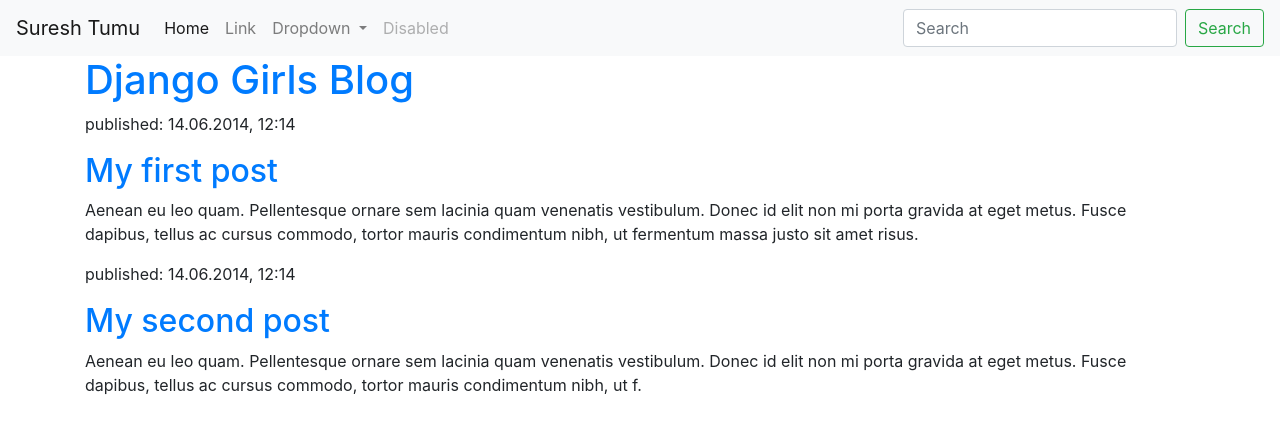
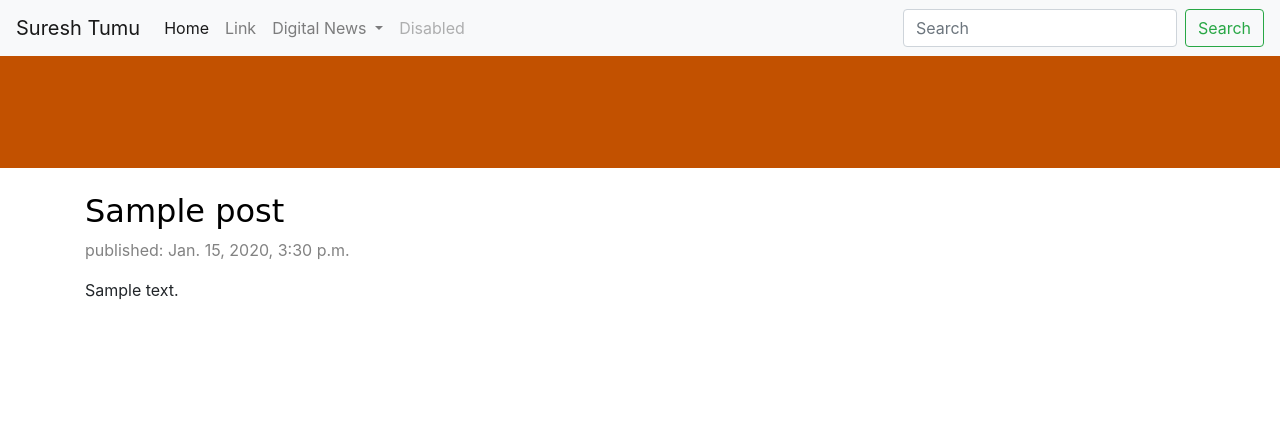
Before and after one commit to iamsureshtumu/my-first-blog, a Django app: page / in a window 1280 px wide. Shown: the top 434 px of the page. Run offline with Django 3.2, Linux system fonts and the light colour scheme; tables that the repository leaves empty hold one stand-in row (values such as "Sample post"); some libraries are stand-ins or nearby versions.

Commit message:
Added view and template for detailed blog post as well as CSS for the site.

```diff
--- /dev/null
+++ b/blog/static/css/blog.css
@@ -0,0 +1,62 @@
+h1 a,
+h2 a {
+    color: #C25100;
+    /* font-family: 'Lobster'; */
+}
+
+.page-header {
+    background-color: #C25100;
+    margin-top: 0;
+    padding: 20px 20px 20px 40px;
+}
+
+.page-header h1,
+.page-header h1 a,
+.page-header h1 a:visited,
+.page-header h1 a:active {
+    color: #ffffff;
+    font-size: 36pt;
+    text-decoration: none;
+}
+
+.content {
+    margin-left: 40px;
+}
+
+h1,
+h2,
+h3,
+h4 {
+    font-family: 'Lobster', cursive;
+}
+
+.date {
+    color: #828282;
+}
+
+.save {
+    float: right;
+}
+
+.post-form textarea,
+.post-form input {
+    width: 100%;
+}
+
+.top-menu,
+.top-menu:hover,
+.top-menu:visited {
+    color: #ffffff;
+    float: right;
+    font-size: 26pt;
+    margin-right: 20px;
+}
+
+.post {
+    margin-bottom: 70px;
+}
+
+.post h2 a,
+.post h2 a:visited {
+    color: #000000;
+}
--- /dev/null
+++ b/blog/templates/blog/base.html
@@ -0,0 +1,81 @@
+{% load static %}
+
+<!doctype html>
+<html lang="en">
+
+<head>
+    <!-- Required meta tags -->
+    <meta charset="utf-8">
+    <meta name="viewport" content="width=device-width, initial-scale=1, shrink-to-fit=no">
+
+    <!-- Bootstrap CSS -->
+    <link rel="stylesheet" href="https://stackpath.bootstrapcdn.com/bootstrap/4.3.1/css/bootstrap.min.css" integrity="sha384-ggOyR0iXCbMQv3Xipma34MD+dH/1fQ784/j6cY/iJTQUOhcWr7x9JvoRxT2MZw1T" crossorigin="anonymous">
+    <link rel="stylesheet" href="{% static 'css/blog.css' %}">
+    <title>Hello, world!</title>
+</head>
+
+<body>
+    <nav class="navbar navbar-expand-lg navbar-light bg-light">
+        <a class="navbar-brand" href="#">Suresh Tumu</a>
+        <button class="navbar-toggler" type="button" data-toggle="collapse" data-target="#navbarSupportedContent" aria-controls="navbarSupportedContent" aria-expanded="false" aria-label="Toggle navigation">
+          <span class="navbar-toggler-icon"></span>
+        </button>
+
+        <div class="collapse navbar-collapse" id="navbarSupportedContent">
+            <ul class="navbar-nav mr-auto">
+                <li class="nav-item active">
+                    <a class="nav-link" href="#">Home <span class="sr-only">(current)</span></a>
+                </li>
+                <li class="nav-item">
+                    <a class="nav-link" href="#">Link</a>
+                </li>
+                <li class="nav-item dropdown">
+                    <a class="nav-link dropdown-toggle" href="#" id="navbarDropdown" role="button" data-toggle="dropdown" aria-haspopup="true" aria-expanded="false">
+                Digital News
+              </a>
+                    <div class="dropdown-menu" aria-labelledby="navbarDropdown">
+                        <a class="dropdown-item" href="https://timesofindia.indiatimes.com/home/headlines">Times of India</a>
+                        <a class="dropdown-item" href="https://www.hindustantimes.com/world-news/">Hindusthan Times</a>
+                        <div class="dropdown-divider"></div>
+                        <a class="dropdown-item" href="https://www.deccanherald.com/nation">Deccan Hernald</a>
+                    </div>
+                </li>
+                <li class="nav-item">
+                    <a class="nav-link disabled" href="#" tabindex="-1" aria-disabled="true">Disabled</a>
+                </li>
+            </ul>
+            <form class="form-inline my-2 my-lg-0">
+                <input class="form-control mr-sm-2" type="search" placeholder="Search" aria-label="Search">
+                <button class="btn btn-outline-success my-2 my-sm-0" type="submit">Search</button>
+            </form>
+        </div>
+    </nav>
+    <div class="page-header">
+        <marquee>
+            <h1><a href="#">News Blog</a></h1>
+        </marquee>
+
+    </div>
+    <!-- Content here -->
+    <div class="container">
+        <!-- <div class="row">
+            <div class="col-md-8"> -->
+
+
+        <br> {% block content %} {% endblock %}
+
+
+    </div>
+    </div>
+
+    </div>
+
+    <!-- Optional JavaScript -->
+    <!-- jQuery first, then Popper.js, then Bootstrap JS -->
+    <script src="https://code.jquery.com/jquery-3.3.1.slim.min.js" integrity="sha384-q8i/X+965DzO0rT7abK41JStQIAqVgRVzpbzo5smXKp4YfRvH+8abtTE1Pi6jizo" crossorigin="anonymous"></script>
+    <script src="https://cdnjs.cloudflare.com/ajax/libs/popper.js/1.14.7/umd/popper.min.js" integrity="sha384-UO2eT0CpHqdSJQ6hJty5KVphtPhzWj9WO1clHTMGa3JDZwrnQq4sF86dIHNDz0W1" crossorigin="anonymous"></script>
+    <script src="https://stackpath.bootstrapcdn.com/bootstrap/4.3.1/js/bootstrap.min.js" integrity="sha384-JjSmVgyd0p3pXB1rRibZUAYoIIy6OrQ6VrjIEaFf/nJGzIxFDsf4x0xIM+B07jRM" crossorigin="anonymous"></script>
+
+</body>
+
+</html>
--- a/blog/templates/blog/post_list.html
+++ b/blog/templates/blog/post_list.html
@@ -1,82 +1,10 @@
-<!doctype html>
-<html lang="en">
-
-<head>
-    <!-- Required meta tags -->
-    <meta charset="utf-8">
-    <meta name="viewport" content="width=device-width, initial-scale=1, shrink-to-fit=no">
-
-    <!-- Bootstrap CSS -->
-    <link rel="stylesheet" href="https://stackpath.bootstrapcdn.com/bootstrap/4.3.1/css/bootstrap.min.css" integrity="sha384-ggOyR0iXCbMQv3Xipma34MD+dH/1fQ784/j6cY/iJTQUOhcWr7x9JvoRxT2MZw1T" crossorigin="anonymous">
-
-    <title>Hello, world!</title>
-</head>
-
-<body>
-    <nav class="navbar navbar-expand-lg navbar-light bg-light">
-        <a class="navbar-brand" href="#">Suresh Tumu</a>
-        <button class="navbar-toggler" type="button" data-toggle="collapse" data-target="#navbarSupportedContent" aria-controls="navbarSupportedContent" aria-expanded="false" aria-label="Toggle navigation">
-          <span class="navbar-toggler-icon"></span>
-        </button>
-
-        <div class="collapse navbar-collapse" id="navbarSupportedContent">
-            <ul class="navbar-nav mr-auto">
-                <li class="nav-item active">
-                    <a class="nav-link" href="#">Home <span class="sr-only">(current)</span></a>
-                </li>
-                <li class="nav-item">
-                    <a class="nav-link" href="#">Link</a>
-                </li>
-                <li class="nav-item dropdown">
-                    <a class="nav-link dropdown-toggle" href="#" id="navbarDropdown" role="button" data-toggle="dropdown" aria-haspopup="true" aria-expanded="false">
-                Dropdown
-              </a>
-                    <div class="dropdown-menu" aria-labelledby="navbarDropdown">
-                        <a class="dropdown-item" href="#">Action</a>
-                        <a class="dropdown-item" href="#">Another action</a>
-                        <div class="dropdown-divider"></div>
-                        <a class="dropdown-item" href="#">Something else here</a>
-                    </div>
-                </li>
-                <li class="nav-item">
-                    <a class="nav-link disabled" href="#" tabindex="-1" aria-disabled="true">Disabled</a>
-                </li>
-            </ul>
-            <form class="form-inline my-2 my-lg-0">
-                <input class="form-control mr-sm-2" type="search" placeholder="Search" aria-label="Search">
-                <button class="btn btn-outline-success my-2 my-sm-0" type="submit">Search</button>
-            </form>
-        </div>
-    </nav>
-    <!-- Content here -->
-
-    <div class="container">
-
-        <body>
-            <div>
-                <h1><a href="/">Django Girls Blog</a></h1>
-            </div>
-
-            <div>
-                <p>published: 14.06.2014, 12:14</p>
-                <h2><a href="">My first post</a></h2>
-                <p>Aenean eu leo quam. Pellentesque ornare sem lacinia quam venenatis vestibulum. Donec id elit non mi porta gravida at eget metus. Fusce dapibus, tellus ac cursus commodo, tortor mauris condimentum nibh, ut fermentum massa justo sit amet
-                    risus.
-                </p>
-            </div>
-
-            <div>
-                <p>published: 14.06.2014, 12:14</p>
-                <h2><a href="">My second post</a></h2>
-                <p>Aenean eu leo quam. Pellentesque ornare sem lacinia quam venenatis vestibulum. Donec id elit non mi porta gravida at eget metus. Fusce dapibus, tellus ac cursus commodo, tortor mauris condimentum nibh, ut f.</p>
-            </div>
-        </body>
+{% extends 'blog/base.html' %} {% block content %} {% for post in posts %}
+<div class="post">
+    <!-- <h2><a href="">{{ post.title }}</a></h2> -->
+    <h2><a href="{% url 'post_detail' pk=post.pk %}">{{ post.title }}</a></h2>
+    <div class="date">
+        <p>published: {{ post.published_date }}</p>
     </div>
-    <!-- Optional JavaScript -->
-    <!-- jQuery first, then Popper.js, then Bootstrap JS -->
-    <script src="https://code.jquery.com/jquery-3.3.1.slim.min.js" integrity="sha384-q8i/X+965DzO0rT7abK41JStQIAqVgRVzpbzo5smXKp4YfRvH+8abtTE1Pi6jizo" crossorigin="anonymous"></script>
-    <script src="https://cdnjs.cloudflare.com/ajax/libs/popper.js/1.14.7/umd/popper.min.js" integrity="sha384-UO2eT0CpHqdSJQ6hJty5KVphtPhzWj9WO1clHTMGa3JDZwrnQq4sF86dIHNDz0W1" crossorigin="anonymous"></script>
-    <script src="https://stackpath.bootstrapcdn.com/bootstrap/4.3.1/js/bootstrap.min.js" integrity="sha384-JjSmVgyd0p3pXB1rRibZUAYoIIy6OrQ6VrjIEaFf/nJGzIxFDsf4x0xIM+B07jRM" crossorigin="anonymous"></script>
-</body>
-
-</html>
+    <p>{{ post.text|linebreaksbr }}</p>
+</div>
+{% endfor %} {% endblock %}
--- a/blog/urls.py
+++ b/blog/urls.py
@@ -3,4 +3,6 @@
 
 urlpatterns = [
     path('', views.post_list, name='post_list'),
+    path('post/<int:pk>/', views.post_detail, name='post_detail'),
+
 ]
--- a/blog/views.py
+++ b/blog/views.py
@@ -1,5 +1,11 @@
-from django.shortcuts import render
-
+from django.shortcuts import render, get_object_or_404
+from blog.models import Post
+from django.utils import timezone
 # Create your views here.
 def post_list(request):
-    return render(request, 'blog/post_list.html', {})
+    posts = Post.objects.all()
+    return render(request, 'blog/post_list.html', {'posts': posts})
+
+def post_detail(request, pk):
+    post = get_object_or_404(Post, pk=pk)
+    return render(request, 'blog/post_detail.html', {'post': post})
```
Also changed, not shown: blog/templates/blog/post_detail.html (added, +11 -0 lines).
